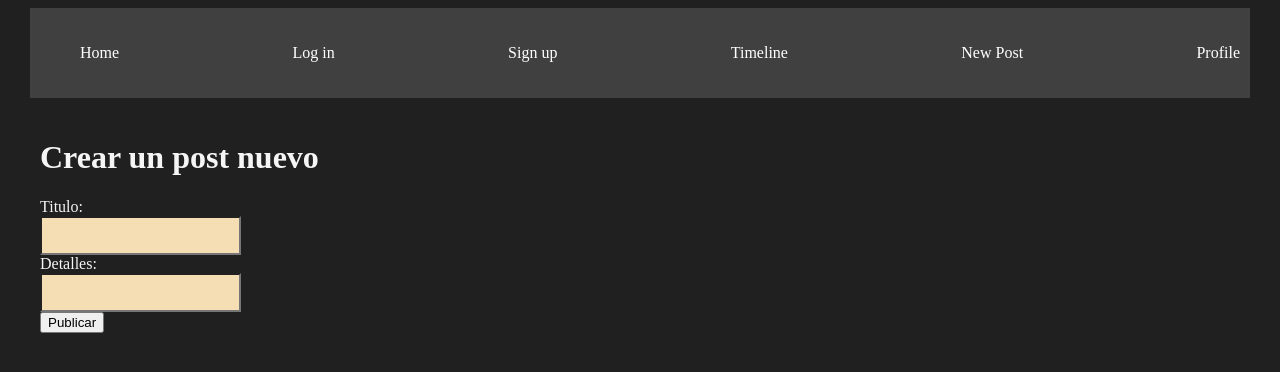
After one commit to sagajc03/ProjectoFrameworks, a Django app: template intSocial/templates/new_post.html in a window 1280 px wide. The commit adds this page. Shown: the top 372 px of the page. Run offline with Django 4.2, Linux system fonts and the light colour scheme; the template is opened without the code that fills it: values that come from a table or form of the project are taken from there, others are empty.

Commit message:
Se pueden agregar post nuevos con una sola cuenta

```diff
--- /dev/null
+++ b/intSocial/forms.py
@@ -0,0 +1,9 @@
+from django import forms
+
+class CreateNewPost(forms.Form):
+    titulo = forms.CharField(label="Titulo",  max_length=50, widget=forms.TextInput(attrs={
+        'class': 'input'
+    }))
+    contenido = forms.CharField(label="Detalles", widget=forms.TextInput(attrs={
+        'class': 'input'
+    }))
--- a/intSocial/models.py
+++ b/intSocial/models.py
@@ -24,10 +24,7 @@ class Level(models.Model):
     """
     Nivel de privaciodad
     """
-    name = models.CharField(max_length=50)
-
-    def __str__(self):
-        return self.name
+    name = models.CharField(max_length=50)  #1 publico, 2 privado, 3 grupo
 
 
 class Profile(models.Model):
--- a/intSocial/static/styles/main.css
+++ b/intSocial/static/styles/main.css
@@ -35,6 +35,19 @@ body{
     padding: 10PX;
     margin-bottom: 2PX;
     color: black;
+
+}
+
+.card a {
+    text-decoration: none;
+}
+
+.card h2,
+.card h3,
+.card p,
+.card h6 {
+    text-decoration: none;
+    color: black;
 }
 
 .input {
--- /dev/null
+++ b/intSocial/templates/new_post.html
@@ -0,0 +1,17 @@
+{% extends 'layouts/base.html' %}
+
+{% block title %} New post {% endblock %}
+
+{% block content %}
+
+<h1>Crear un post nuevo</h1>
+
+<form method="post">
+    {% csrf_token %}
+    {{form}}
+    <button>
+        Publicar
+    </button>
+</form>
+
+{% endblock %}
```
Also changed, not shown: intSocial/templates/timeline.html (+12 -0 lines), intSocial/views.py (+14 -3 lines), db.sqlite3.
